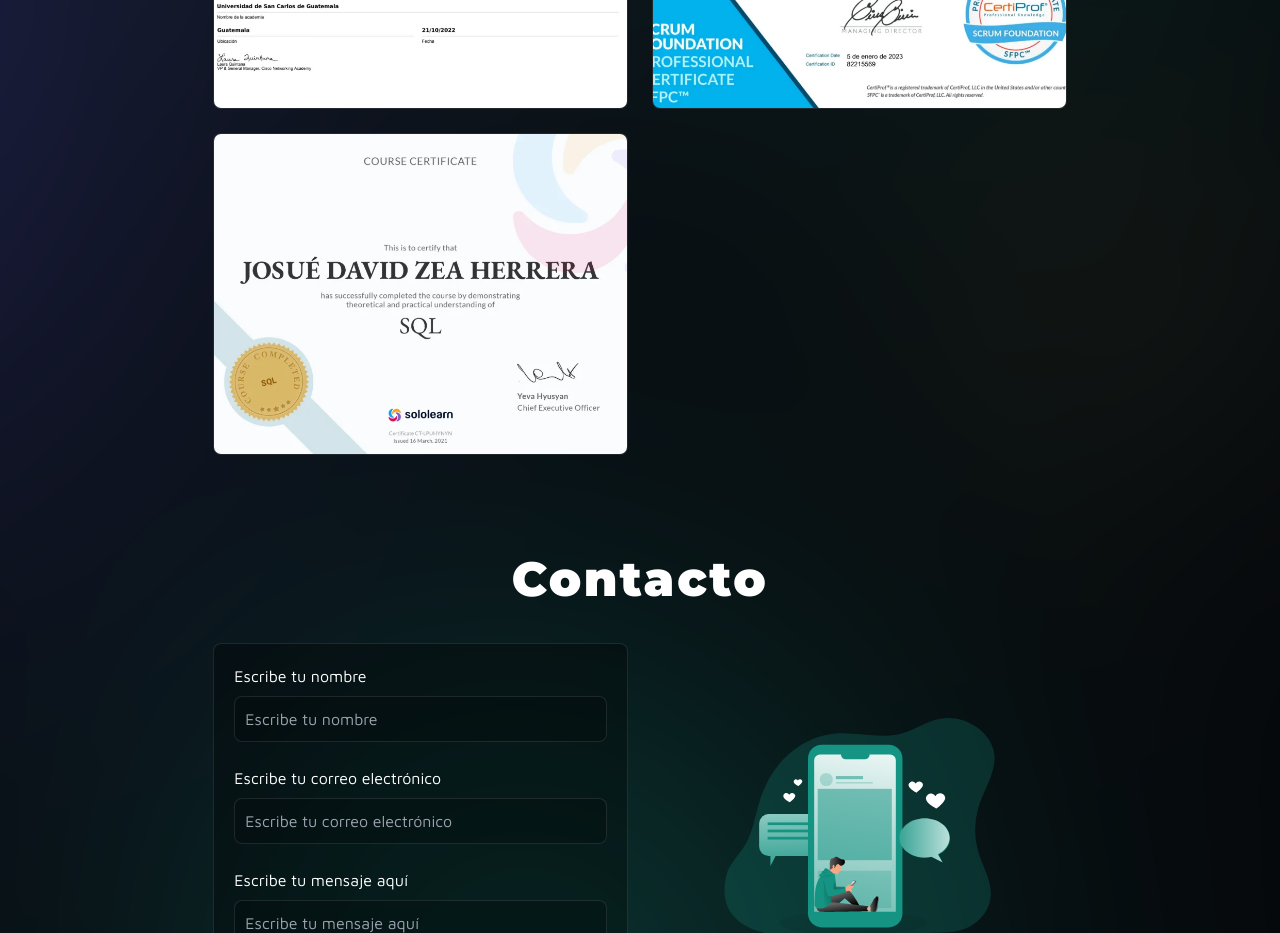
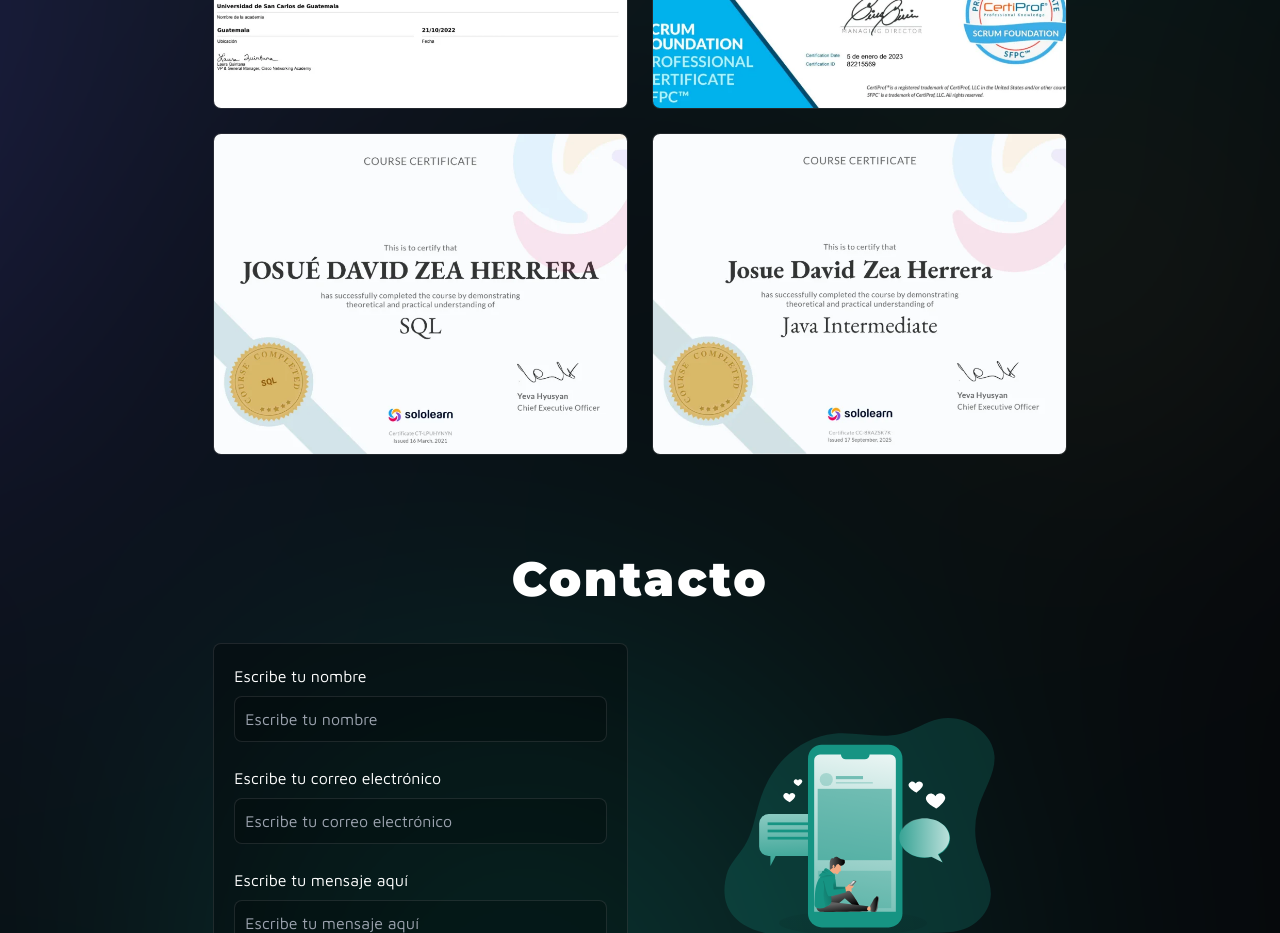
Before and after one commit to Josue-Zea/portfolio, a Next.js app: page / in a window 1280 px wide. Shown: the part 5540-6473 px from the top of the page. Built offline with nearby package versions, Linux system fonts and the light colour scheme.

Commit message:
modify hidratatation of the page, adding new certificates

```diff
--- a/components/Landing.js
+++ b/components/Landing.js
@@ -9,9 +9,8 @@
             <div id="inicio" className="max-w-screen-xl mx-auto md:w-4/6 2xl:w-4/6 mt-48 lg:mt-0">
                 <div className="flex flex-col lg:flex-row items-center justify-center px-3 md:px-0">
 
-                    {/* Textos */}
                     <div className="lg:w-1/2 flex flex-col text-center lg:text-left order-first lg:order-first">
-                        <p className="text-[#9ae5db] font-semibold text-2xl mb-2 leading-none">Hola, soy</p>
+                        <p className="text-[#9ae5db] font-semibold text-2xl mb-2 leading-none">{t('header.saludo')}</p>
                         <h1 className="text-4xl font-title font-black leading-none md:text-6xl lg:text-5xl 2xl:text-7xl text-white">{t('header.nombre')}</h1>
                         <p className="mb-4 mt-2 lg:mt-0 text-2xl font-semibold font-secundary leading-none md:text-3xl lg:text-4xl text-textdestacado">{t('header.titulo')}</p>
                         <p className="mb-6 text-lg font-normal text-grisclaro2 md:text-base 2xl:text-xl [text-wrap:balance]">{t('header.descripcion')}</p>
--- a/data/logrosData.js
+++ b/data/logrosData.js
@@ -54,5 +54,13 @@
         fecha: "Marzo de 2021",
         imagen: "certificate-sql",
         sitioWeb: "https://drive.google.com/file/d/15A5N8-Q6ooYbtCNCNYY_WgPy9b0RyJH3/view?usp=sharing"
+    },
+    {
+        id: 8,
+        titulo: "certificados.java.titulo",
+        descripcion: "certificados.java.descripcion",
+        fecha: "Septiembre de 2025",
+        imagen: "certificate-java-intermediate",
+        sitioWeb: "https://drive.google.com/file/d/1Cav9BxHY3Wa9r4lt_6e-_5VfGf39bqtu/view?usp=sharing"
     }
 ]
--- a/pages/_app.js
+++ b/pages/_app.js
@@ -1,22 +1,27 @@
 import '../styles/globals.css'
 import { I18nextProvider } from 'react-i18next'
 import i18n from '../lib/i18n'
-import { useEffect, useState } from 'react';
+import { useEffect, useState } from 'react'
 
 function MyApp({ Component, pageProps }) {
+  const [ready, setReady] = useState(false);
 
   useEffect(() => {
-    // Solo ejecutar en el cliente después de la hidratación
     if (typeof window !== 'undefined') {
       const savedLang = localStorage.getItem("preferredLanguage");
       if (savedLang && savedLang !== i18n.language) {
-        // Pequeño delay para evitar problemas de hidratación
-        setTimeout(() => {
-          i18n.changeLanguage(savedLang);
-        }, 100);
+        i18n.changeLanguage(savedLang).then(() => setReady(true));
+      } else {
+        setReady(true);
       }
+    } else {
+      setReady(true);
     }
   }, []);
+
+  if (!ready) {
+    return null;
+  }
 
   return (
     <I18nextProvider i18n={i18n}>
@@ -25,4 +30,4 @@
   )
 }
 
-export default MyApp
+export default MyApp;
--- a/public/locales/en/common.json
+++ b/public/locales/en/common.json
@@ -1,6 +1,7 @@
 {
   "header": {
     "nombre": "Josué Zea",
+    "saludo": "Hi, I'm",
     "titulo": "FullStack Developer",
     "descripcion": "Transforming ideas into reality through clean code and innovative solutions",
     "navegacion": {
@@ -146,6 +147,10 @@
     "sql": {
       "titulo": "SQL Fundamentals",
       "descripcion": "SQL fundamentals course. Teaches basic queries, database manipulation, and relational modeling concepts."
+    },
+    "java": {
+      "titulo": "Java Intermediate",
+      "descripcion": "Java Intermediate course. Delves into advanced concepts of object-oriented programming and application development."
     }
   }
 }
--- a/public/locales/es/common.json
+++ b/public/locales/es/common.json
@@ -1,6 +1,7 @@
 {
   "header": {
     "nombre": "Josué Zea",
+    "saludo": "Hola, soy",
     "titulo": "FullStack Developer",
     "descripcion": "Transformando ideas en realidad a través de código limpio y soluciones innovadoras",
     "navegacion": {
@@ -146,6 +147,10 @@
     "sql": {
       "titulo": "Fundamentos de SQL",
       "descripcion": "Curso de fundamentos de SQL. Enseña consultas básicas, manipulación de bases de datos y conceptos de modelado relacional."
+    },
+    "java": {
+      "titulo": "Java Intermedio",
+      "descripcion": "Curso de Java Intermedio. Profundiza en conceptos avanzados de programación orientada a objetos y desarrollo de aplicaciones."
     }
   }
 }
```
Also changed, not shown: public/img/certificate-java-intermediate.webp (added).
